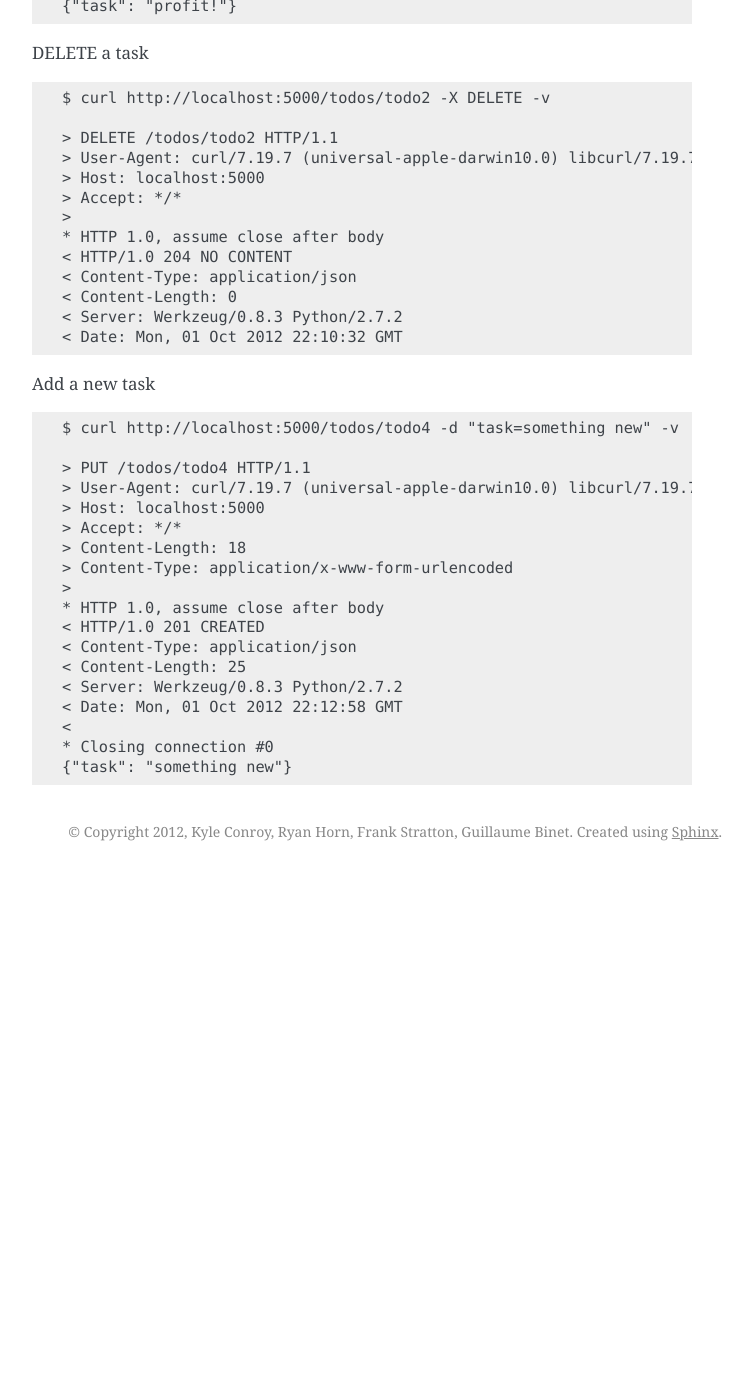
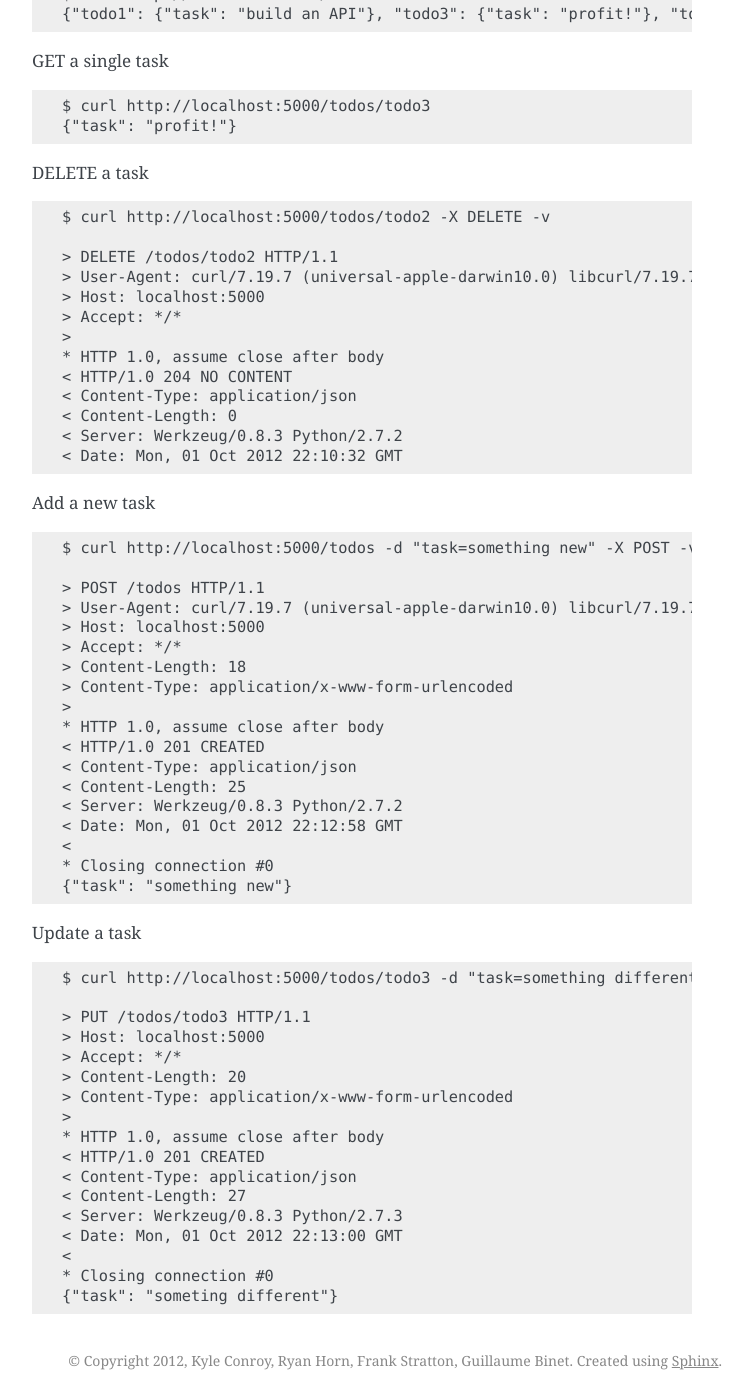
Before and after one commit to flask-restful/flask-restful, a Sphinx documentation site: the page built from docs/quickstart.rst, in a window 1280 px wide and 1400 px high, scrolled down 5653 px. Shown: the whole window, without its empty margins (388-1140 px from the left). Built offline with Sphinx 7.4.7, drawn with Linux system fonts in a browser that asks for light colours; pages that are not in the unit, such as notebooks, are missing from menus; before the commit the page ends 6524 px from its top, so only the background shows below that; some of the changed text lies outside the part shown.

Commit message:
Update documentation full example and sync with todo.py example.

```diff
--- a/docs/quickstart.rst
+++ b/docs/quickstart.rst
@@ -249,9 +248,16 @@
 
     # TodoList
     #   shows a list of all todos, and lets you POST to add new tasks
-    class TodoList(restful.Resource):
+    class TodoList(Resource):
         def get(self):
             return TODOS
+
+        def post(self):
+            args = parser.parse_args()
+            todo_id = 'todo%d' % (len(TODOS) + 1)
+            TODOS[todo_id] = {'task': args['task']}
+            return TODOS[todo_id], 201
+
     ##
     ## Actually setup the Api resource routing here
     ##
@@ -295,12 +301,11 @@
     < Server: Werkzeug/0.8.3 Python/2.7.2
     < Date: Mon, 01 Oct 2012 22:10:32 GMT
 
-
 Add a new task ::
 
-    $ curl http://localhost:5000/todos/todo4 -d "task=something new" -v
+    $ curl http://localhost:5000/todos -d "task=something new" -X POST -v
 
-    > PUT /todos/todo4 HTTP/1.1
+    > POST /todos HTTP/1.1
     > User-Agent: curl/7.19.7 (universal-apple-darwin10.0) libcurl/7.19.7 OpenSSL/0.9.8l zlib/1.2.3
     > Host: localhost:5000
     > Accept: */*
@@ -316,3 +321,23 @@
     <
     * Closing connection #0
     {"task": "something new"}
+
+Update a task ::
+
+    $ curl http://localhost:5000/todos/todo3 -d "task=something different" -X PUT -v
+
+    > PUT /todos/todo3 HTTP/1.1
+    > Host: localhost:5000
+    > Accept: */*
+    > Content-Length: 20
+    > Content-Type: application/x-www-form-urlencoded
+    >
+    * HTTP 1.0, assume close after body
+    < HTTP/1.0 201 CREATED
+    < Content-Type: application/json
+    < Content-Length: 27
+    < Server: Werkzeug/0.8.3 Python/2.7.3
+    < Date: Mon, 01 Oct 2012 22:13:00 GMT
+    <
+    * Closing connection #0
+    {"task": "someting different"}
```
Also changed, not shown: other parts of docs/quickstart.rst (+2 -3 lines), 1 other file.
